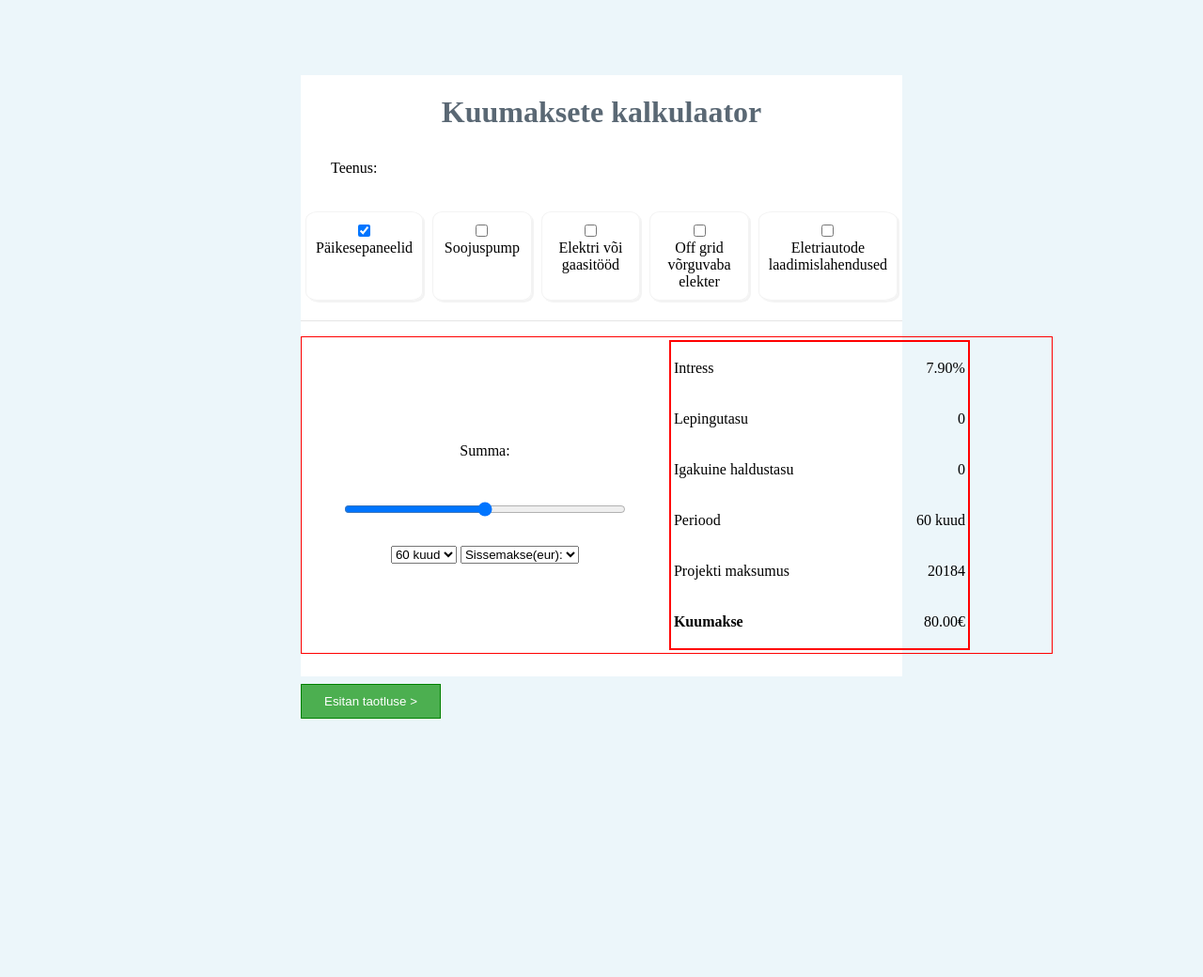
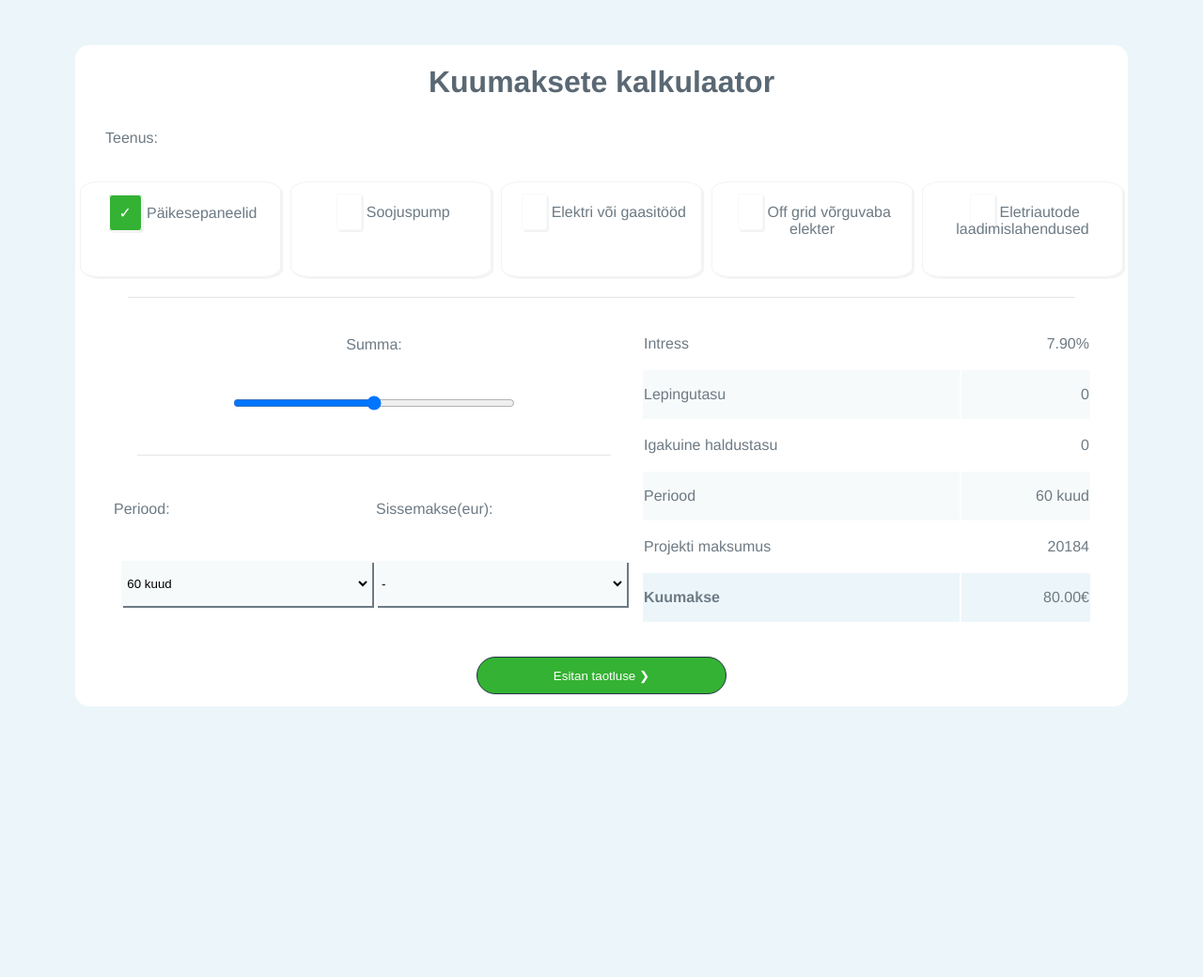
Before and after one commit to tonn24/eesti_energia_kalkulaator, a PHP site: page / in a window 1280 px wide. Shown: the top 1040 px of the page at 94% size. Before the commit the page ends 765 px from the top, so only its background shows below. Run offline with PHP 8.4, Linux system fonts and the light colour scheme.

Commit message:
Added more styling

```diff
--- a/index.html
+++ b/index.html
@@ -6,19 +6,24 @@
           content="width=device-width, user-scalable=no, initial-scale=1.0, maximum-scale=1.0, minimum-scale=1.0">
     <meta http-equiv="X-UA-Compatible" content="ie=edge">
     <link rel="stylesheet" href="styles.css">
+    <script src="https://ajax.googleapis.com/ajax/libs/jquery/3.5.1/jquery.min.js"></script>
     <title>Kuumaksete kalkulaator</title>
 </head>
 <body>
+
+
     <div class="container">
         <div class="square">
         <div class="formDiv">
             <h1>Kuumaksete kalkulaator</h1>
 
+            <table id="mainTable">
+                <tr>
                     <p id="teenus">Teenus:</p>
                     <div id="checkboxDiv">
                         <div class="checkboxElement">
-                    <input type="checkbox" class="checkboxInput" id="päikesepaneelid" name="päikesepaneelid"
-                           checked>
+                            <input type="checkbox" onChange="myFunction(question_text_1, this)" class="checkboxInput" id="päikesepaneelid" name="päikesepaneelid"
+                                   checked class="colored">
                             <label class="checkboxLabel" for="päikesepaneelid">Päikesepaneelid</label>
                         </div>
 
@@ -42,23 +47,40 @@
                             <label class="checkboxLabel" for="elektriauto">Eletriautode laadimislahendused</label>
                         </div>
                     </div>
+                </tr>
 
             <hr>
 
-            <table id="mainTable">
                 <tr>
                 <td>
                 <div id="summa">
                     <p>Summa:</p>
-                    <input type="range" id="volume" min="300" max="25000" step="1">
+                    <input type="range" id="volume" min="300" max="25000" step="1" name="foo">
+                    <output for="foo" onforminput="value = foo.valueAsNumber;"></output>
                 </div>
 
+                    <hr>
+
+                    <div>
+                    <table id="periodTable">
+                        <tr class="periodTableText">
+                            <span><td></span><p>Periood:</p></td></span>
+                            <span><td><p>Sissemakse(eur):</p></td></span>
+                        </tr>
+                        <tr>
+                            <td class="column2">
                                 <select id="periood" name="periood" class="select">
-                    <option value="periood">60 kuud</option>
+                                    <option  value="periood">60 kuud</option>
                                 </select>
+                            </td>
+                            <td class="column1">
                                 <select id="sissemakse" name="sissemakse" class="select">
-                    <option value="sissemakse">Sissemakse(eur):</option>
+                                    <option value="sissemakse">-</option>
                                 </select>
+                            </td>
+                        </tr>
+                    </table>
+                    </div>
                 </td>
 
                 <td>
@@ -67,7 +89,7 @@
                         <td class="column1"><p>Intress</p></td>
                         <td class="column2">7.90%</td>
                     </tr>
-                    <tr>
+                    <tr class="grayRow">
                         <td class="column1"><p>Lepingutasu</p></td>
                         <td class="column2">0</td>
                     </tr>
@@ -75,7 +97,7 @@
                         <td class="column1"><p>Igakuine haldustasu</p></td>
                         <td class="column2">0</td>
                     </tr>
-                    <tr>
+                    <tr class="grayRow">
                         <td class="column1"><p>Periood</p></td>
                         <td class="column2">60 kuud</td>
                     </tr>
@@ -83,7 +105,7 @@
                         <td class="column1"><p>Projekti maksumus</p></td>
                         <td class="column2">20184</td>
                     </tr>
-                    <tr>
+                    <tr class="kuumakse">
                         <td class="column1"><p><b>Kuumakse</b></p></td>
                         <td class="column2">80.00€</td>
                     </tr>
@@ -93,12 +115,41 @@
             </table>
 
             <div id="submit">
-                <input name="submitButton" class="submitButton" type="submit" value="Esitan taotluse >">
+                <input name="submitButton" class="submitButton" type="submit" value="Esitan taotluse &#10095;">
             </div>
         </div>
         </div>
     </div>
 
+    <script>
+        $(document).ready(function(){
+            $('input:checkbox').click(function() {
+                $('input:checkbox').not(this).prop('checked', false);
+                // var div = $(this).closest('.checkboxElement');
+                // $(this).is(":checked") ? div.addClass("coloredCheckboxDiv") : div.removeClass("coloredCheckboxDiv");
+            });
+        });
+
+        $('input[type=checkbox]').on('click', function() {
+            let div = $(this).closest('.checkboxElement');
+            $(this).is(":checked") ? div.addClass("coloredCheckboxDiv") : div.removeClass("coloredCheckboxDiv");
+        });
+
+        var $table = document.querySelector('#mainTable' +
+            '');
+
+        $table.addEventListener("click", function(ev){
+            if (ev.target.tagName == "INPUT") {
+                if (ev.target.checked) {
+                    ev.target.parentNode.parentNode.classList.add("selected");
+                }else {
+                    ev.target.parentNode.parentNode.classList.remove("selected");
+                }
+            }
+        });
+
+    </script>
+
     <script type="text/javascript" src="script.js"></script>
 </body>
 </html>
--- a/script.js
+++ b/script.js
@@ -1,15 +1,6 @@
+import "./index.html";
+
 const darkGreen = "#8cd38b";
 const DarkerGreen = "#34b233";
 const lightGreen = "#ade0ad";
 const lightGrey = "#f7fafa";
-
-let counter = 0;
-function addElement() {
-    var html = '<input type="range"  name="width' +     counter + '" min="40" max="200" value="40" oninput="this.form.widthPlus' + counter + '.value=this.value" />' +
-        '<input type="number" name="widthPlus' + counter + '" min="40" max="200" value="40" oninput="this.form.width'     + counter + '.value=this.value" />';
-    $(".outerContainer").append(html);
-    counter++;
-}
-
-let volume = document.getElementById("volume");
-console.log(volume);
--- a/styles.css
+++ b/styles.css
@@ -4,6 +4,18 @@ html, body {
     height: 100%;
     margin: 0;
     padding: 0;
+    font-family: Helvetica, Arial, Sans-Serif;
+    color: #6d7a84;
+}
+
+select {
+    width: 20em;
+    height: 3rem;
+    margin: 0;
+    padding: 0;
+    box-shadow: 2px 2px #6d7a84;
+    border: 2px solid #f7fafa;
+    background-color: #f7fafa;
 }
 
 h1 {
@@ -11,10 +23,11 @@ h1 {
 }
 
 hr {
+    width: 90%;
     margin-top: 1rem;
     margin-bottom: 1rem;
     border: 0;
-    border-top: 1px solid rgba(0,0,0,.1);
+    border-top: 1px solid rgba(0, 0, 0, .1);
     color: #f7fafa;
 }
 
@@ -26,20 +39,20 @@ hr {
     box-sizing: border-box;
     text-align: center;
     position: absolute;
+    border-radius: 15px;
 }
 
 #checkboxDiv {
-    list-style:none;
+    list-style: none;
     display: flex;
     flex-wrap: nowrap;
     flex-direction: row;
-    align-content: center;
+    align-items: center;
 }
 
 .checkboxInput {
-    display: block;
-    margin-left: auto;
-    margin-right: auto;
+    display: flex;
+    margin: auto;
 }
 
 #volume {
@@ -58,9 +71,10 @@ hr {
 
 .square {
     position: relative;
-    width: 80vmin;
+    width: 70rem;
+    height: 44rem;
     box-sizing: border-box;
-    border-radius: 50%;
+    border-radius: 0 0 30px 30px;
 }
 
 .square:after {
@@ -71,12 +85,38 @@ hr {
 }
 
 .checkboxElement {
-    width: 20rem;
+    width: 15rem;
+    height: 5rem;
     padding: 10px;
     margin: 5px;
     border: 1px #f3f3f3 solid;
     border-radius: 10%;
     box-shadow: 2px 2px #f3f3f3;
+}
+
+input[type="checkbox"] {
+    visibility: hidden;
+}
+
+input[type="checkbox"] + label:before {
+    border: 1px solid #f7fafa;
+    content: "\00a0";
+    width: 15rem;
+    height: 5rem;
+    padding: 10px;
+    margin: 5px;
+    border-radius: 10%;
+    box-shadow: 2px 2px #f3f3f3;
+}
+
+input[type="checkbox"]:checked + label:before {
+    background: #34b233;
+    color: #FFFFFF;
+    content: "\2713";
+}
+
+input[type="checkbox"]:checked + label:after {
+    font-weight: bold;
 }
 
 column1 {
@@ -93,24 +133,29 @@ column1 {
 }
 
 #monthlyPayment {
-    border: 2px solid red;
-    width: 20em;
+    width: 30em;
 }
 
 #mainTable {
-    border: 1px solid red;
     width: 50rem;
+    margin: auto;
 }
 
 .submitButton {
-    background-color: #4CAF50;
-    border: 1px solid green;
+    background-color: #34b233;
     color: white;
     padding: 10px 24px;
     cursor: pointer;
-    float: left;
     margin-top: 2rem;
+    border: 1px solid #223445;
+    border-radius: 5rem;
+    -moz-border-radius: 5px;
+    display: inline-block;
+    width: 20em;
+    height: 3em;
+    -webkit-font-smoothing: antialiased;
 }
+
 .submitButton:after {
     transition-duration: 0.4s;
     background-color: #34b233;
@@ -126,6 +171,54 @@ column1 {
     margin: 2rem;
 }
 
-#submit {
-    text-align: center ;
+.grayRow {
+    background-color: #f7fafa;
 }
+
+.kuumakse {
+    background-color: #ECF6FA;
+}
+
+#periodTable {
+    text-align: left;
+    width: 35em;
+    height: 10rem;
+    padding: 0px;
+    margin: 0px;
+}
+
+.periodTableText {
+    position: relative;
+}
+
+.coloredCheckboxDiv{
+    background-color:#f7fafa;
+}
+
+output {
+    position: absolute;
+    background-image: linear-gradient(#444444, #999999);
+    width: 40px;
+    height: 30px;
+    text-align: center;
+    color: white;
+    border-radius: 10px;
+    display: inline-block;
+    font: bold 15px/30px Georgia;
+    bottom: 175%;
+    left: 0;
+}
+output:after {
+    content: "";
+    position: absolute;
+    width: 0;
+    height: 0;
+    border-top: 10px solid #999999;
+    border-left: 5px solid transparent;
+    border-right: 5px solid transparent;
+    top: 100%;
+    left: 50%;
+    margin-left: -5px;
+    margin-top: -1px;
+}
+form { position: relative; margin: 50px; width: 1200px; }
```
Also changed, not shown: test.html (added, +15 -0 lines), test.js (added), 1 other file. Lines whose indentation alone changed are shown as unchanged.
